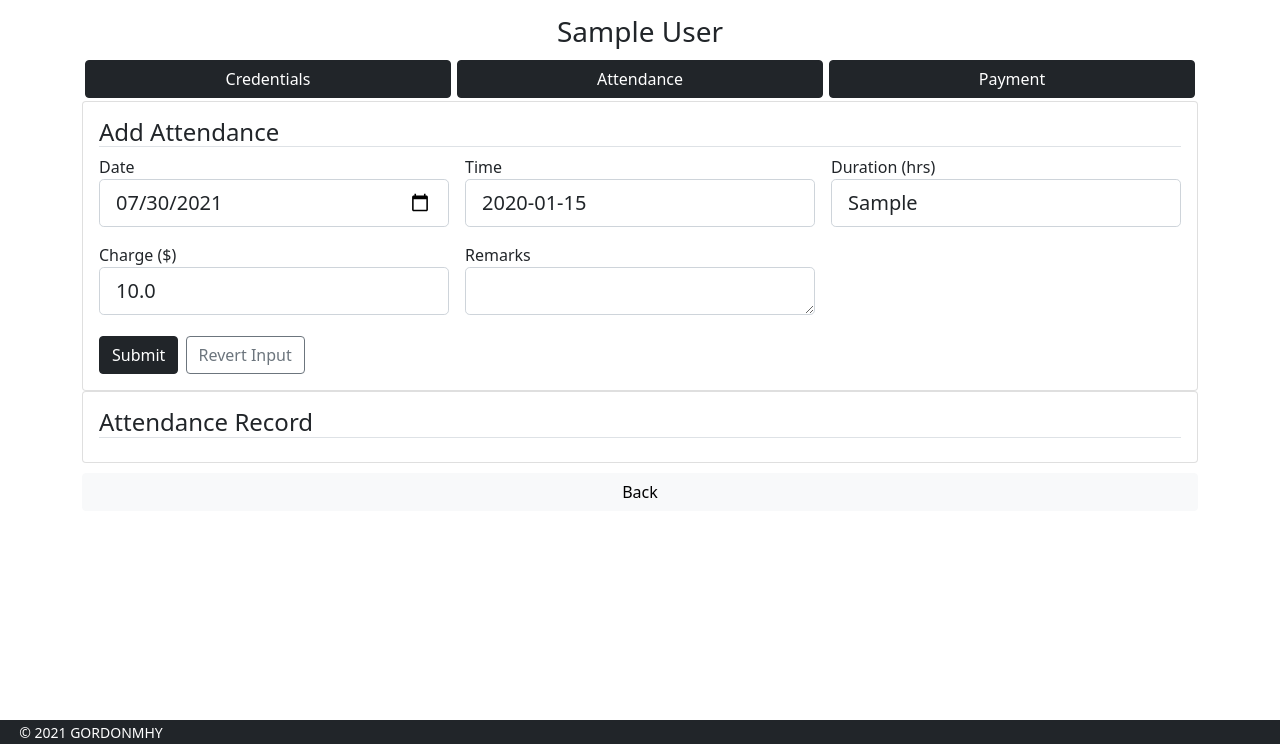
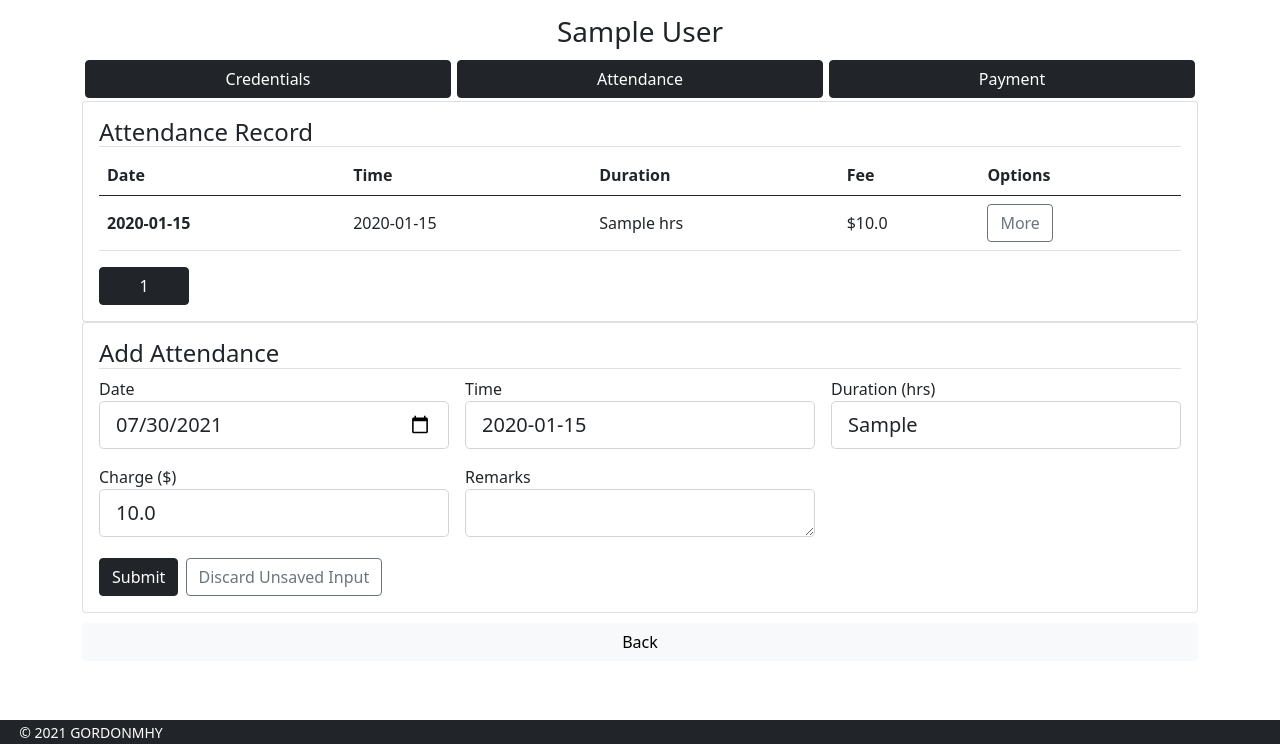
Before and after one commit to gordonmhy/TutorialPortal, a Flask app: a page that uses tutorialportal/templates/student_manager_selected.html in a window 1280 px wide. Shown: the part 56-800 px from the top of the page. Run offline with Flask 2, Linux system fonts and the light colour scheme; a user stored in the database is signed in; tables that the repository leaves empty hold one stand-in row (values such as "Sample post").

Commit message:
Attendance record with pagination. TODO: 'More' button

```diff
--- a/tutorialportal/routes.py
+++ b/tutorialportal/routes.py
@@ -94,58 +94,62 @@
         panel_active[page] = True
     if request.method == 'GET' and page is None:
         panel_active['attendance'] = True
-    student = Student.query.filter_by(username=student_username).first()
-    if student:
-        a_student_credentials_form = AStudentCredentialsForm()
-        add_attendance_form = AddAttendanceForm()
-        if a_student_credentials_form.a_student_credentials_submit.data:
-            if a_student_credentials_form.validate_on_submit():
-                student.name = a_student_credentials_form.name.data
-                student.s_phone = a_student_credentials_form.s_phone.data
-                student.p_phone = a_student_credentials_form.p_phone.data
-                student.p_rel = a_student_credentials_form.p_rel.data
-                student.lesson_day = a_student_credentials_form.lesson_day.data
-                student.lesson_time = a_student_credentials_form.lesson_time.data
-                student.lesson_duration = a_student_credentials_form.lesson_duration.data
-                student.lesson_fee = a_student_credentials_form.lesson_fee.data
-                student.remark = a_student_credentials_form.remarks.data
-                db.session.commit()
-                flash('Credentials updated for {}.'.format(student.name), 'success')
-            if page is None:
-                panel_active['credentials'] = True
-        elif add_attendance_form.add_attendance_submit.data:
-            if add_attendance_form.validate_on_submit():
-                # Possibly add a check in timeslot overlapping
-                attendance = Attendance(username=student.username, lesson_date=add_attendance_form.lesson_date.data,
-                                        lesson_time=add_attendance_form.lesson_time.data,
-                                        lesson_fee=add_attendance_form.lesson_fee.data,
-                                        lesson_duration=add_attendance_form.lesson_duration.data,
-                                        remark=add_attendance_form.remarks.data)
-                db.session.add(attendance)
-                db.session.commit()
-                flash('Attendance added for {}.'.format(student.name), 'success')
-            if page is None:
-                panel_active['attendance'] = True
+    student = Student.query.filter_by(username=student_username).first_or_404()
+    a_student_credentials_form = AStudentCredentialsForm()
+    add_attendance_form = AddAttendanceForm()
+    if a_student_credentials_form.a_student_credentials_submit.data:
+        if a_student_credentials_form.validate_on_submit():
+            student.name = a_student_credentials_form.name.data
+            student.s_phone = a_student_credentials_form.s_phone.data
+            student.p_phone = a_student_credentials_form.p_phone.data
+            student.p_rel = a_student_credentials_form.p_rel.data
+            student.lesson_day = a_student_credentials_form.lesson_day.data
+            student.lesson_time = a_student_credentials_form.lesson_time.data
+            student.lesson_duration = a_student_credentials_form.lesson_duration.data
+            student.lesson_fee = a_student_credentials_form.lesson_fee.data
+            student.remark = a_student_credentials_form.remarks.data
+            db.session.commit()
+            flash('Credentials updated for {}.'.format(student.name), 'success')
+        if page is None:
+            panel_active['credentials'] = True
+    elif add_attendance_form.add_attendance_submit.data:
+        if add_attendance_form.validate_on_submit():
+            # Possibly add a check in timeslot overlapping
+            attendance = Attendance(username=student.username, lesson_date=add_attendance_form.lesson_date.data,
+                                    lesson_time=add_attendance_form.lesson_time.data,
+                                    lesson_fee=add_attendance_form.lesson_fee.data,
+                                    lesson_duration=add_attendance_form.lesson_duration.data,
+                                    remark=add_attendance_form.remarks.data)
+            db.session.add(attendance)
+            db.session.commit()
+            flash('Attendance added for {}.'.format(student.name), 'success')
         else:
-            if page is None:
-                panel_active['attendance'] = True
-            a_student_credentials_form.name.data = student.name
-            a_student_credentials_form.s_phone.data = student.s_phone
-            a_student_credentials_form.p_phone.data = student.p_phone
-            a_student_credentials_form.p_rel.data = student.p_rel
-            a_student_credentials_form.lesson_day.data = student.lesson_day
-            a_student_credentials_form.lesson_time.data = student.lesson_time
-            a_student_credentials_form.lesson_duration.data = student.lesson_duration
-            a_student_credentials_form.lesson_fee.data = student.lesson_fee
-            a_student_credentials_form.remarks.data = student.remark
-            add_attendance_form.lesson_time.data = student.lesson_time
-            add_attendance_form.lesson_duration.data = student.lesson_duration
-            add_attendance_form.lesson_fee.data = student.lesson_fee
-        return render_template('student_manager_selected.html', page_name='Student Manager', site=site,
-                               panel_active=panel_active, student=student,
-                               a_student_credentials_form=a_student_credentials_form,
-                               add_attendance_form=add_attendance_form)
-    abort(404)
+            flash('Some of your input may be invalid.', 'danger')
+        if page is None:
+            panel_active['attendance'] = True
+    else:
+        if page is None:
+            panel_active['attendance'] = True
+        a_student_credentials_form.name.data = student.name
+        a_student_credentials_form.s_phone.data = student.s_phone
+        a_student_credentials_form.p_phone.data = student.p_phone
+        a_student_credentials_form.p_rel.data = student.p_rel
+        a_student_credentials_form.lesson_day.data = student.lesson_day
+        a_student_credentials_form.lesson_time.data = student.lesson_time
+        a_student_credentials_form.lesson_duration.data = student.lesson_duration
+        a_student_credentials_form.lesson_fee.data = student.lesson_fee
+        a_student_credentials_form.remarks.data = student.remark
+        add_attendance_form.lesson_time.data = student.lesson_time
+        add_attendance_form.lesson_duration.data = student.lesson_duration
+        add_attendance_form.lesson_fee.data = student.lesson_fee
+    # Student Attendance Record
+    attendance_page = request.args.get('p', 1, type=int)
+    student_attendance = Attendance.query.filter_by(username=student.username).order_by(
+        Attendance.lesson_date.desc()).paginate(page=attendance_page, per_page=7)
+    return render_template('student_manager_selected.html', page_name='Student Manager', site=site,
+                           panel_active=panel_active, student=student,
+                           a_student_credentials_form=a_student_credentials_form,
+                           add_attendance_form=add_attendance_form, student_attendance=student_attendance)
 
 
 @app.route('/manager/admin')
--- a/tutorialportal/templates/student_manager_selected.html
+++ b/tutorialportal/templates/student_manager_selected.html
@@ -188,6 +188,54 @@
         {% endif %}
         <div class="collapse multi-collapse{{ show_attendance }}" id="AttendanceButton">
             <div class="card card-body">
+                <h3 class="border-bottom mb-2 h4">Attendance Record</h3>
+                <table class="table">
+                    <thead>
+                    <tr>
+                        <th scope="col">Date</th>
+                        <th scope="col">Time</th>
+                        <th scope="col">Duration</th>
+                        <th scope="col">Fee</th>
+                        <th scope="col">Options</th>
+                    </tr>
+                    </thead>
+                    <tbody>
+                    {% for a_record in student_attendance.items %}
+                        <tr style="vertical-align: middle">
+                            <th scope="row">{{ a_record.lesson_date }}</th>
+                            <td>{{ a_record.lesson_time }}</td>
+                            <td>{{ a_record.lesson_duration }} hrs</td>
+                            <td>${{ a_record.lesson_fee|round }}</td>
+                            <td>
+                                <!-- TODO: Button for activating a modal that contains modify and delete record functionalities-->
+                                <button class="btn btn-outline-secondary">More</button>
+                            </td>
+                        </tr>
+                    {% endfor %}
+                    </tbody>
+                </table>
+                <div>
+
+                    {% for page_number in student_attendance.iter_pages(left_edge=1, right_edge=1, left_current=1, right_current=2) %}
+                        {% if page_number %}
+                            {% if student_attendance.page == page_number %}
+                                <a class="btn btn-dark col-1" href="
+        {{ url_for('student_manager_selected', student_username=student.username, p=page_number, page='attendance') }}">
+                                    {{ page_number }}</a>
+                            {% else %}
+                                <a class="btn btn-outline-dark col-1" href="
+        {{ url_for('student_manager_selected', student_username=student.username, p=page_number, page='attendance') }}">
+                                    {{ page_number }}</a>
+                            {% endif %}
+                        {% else %}
+                            <button class="btn btn-outline-dark col-1">...</button>
+                        {% endif %}
+                    {% endfor %}
+                </div>
+            </div>
+        </div>
+        <div class="collapse multi-collapse{{ show_attendance }}" id="AttendanceButton">
+            <div class="card card-body">
                 <h4 class="border-bottom mb-2 h4">Add Attendance</h4>
                 <form method="POST" action="" class="row gy-3 gx-3 align-items-center">
                     {{ add_attendance_form.hidden_tag() }}
@@ -259,15 +307,10 @@
                     <div class="form-group" style="padding-top: 5px">
                         {{ add_attendance_form.add_attendance_submit(class="btn btn-dark") }}
                         <a class="btn btn-outline-secondary" style="margin-left: 3px"
-                           href="{{ url_for('student_manager_selected', student_username=student.username, page='attendance') }}">Revert
-                            Input</a>
+                           href="{{ url_for('student_manager_selected', student_username=student.username, page='attendance') }}">Discard
+                            Unsaved Input</a>
                     </div>
                 </form>
-            </div>
-        </div>
-        <div class="collapse multi-collapse{{ show_attendance }}" id="AttendanceButton">
-            <div class="card card-body">
-                <h3 class="border-bottom mb-2 h4">Attendance Record</h3>
             </div>
         </div>
         <!-- BACK BUTTON -->
```
